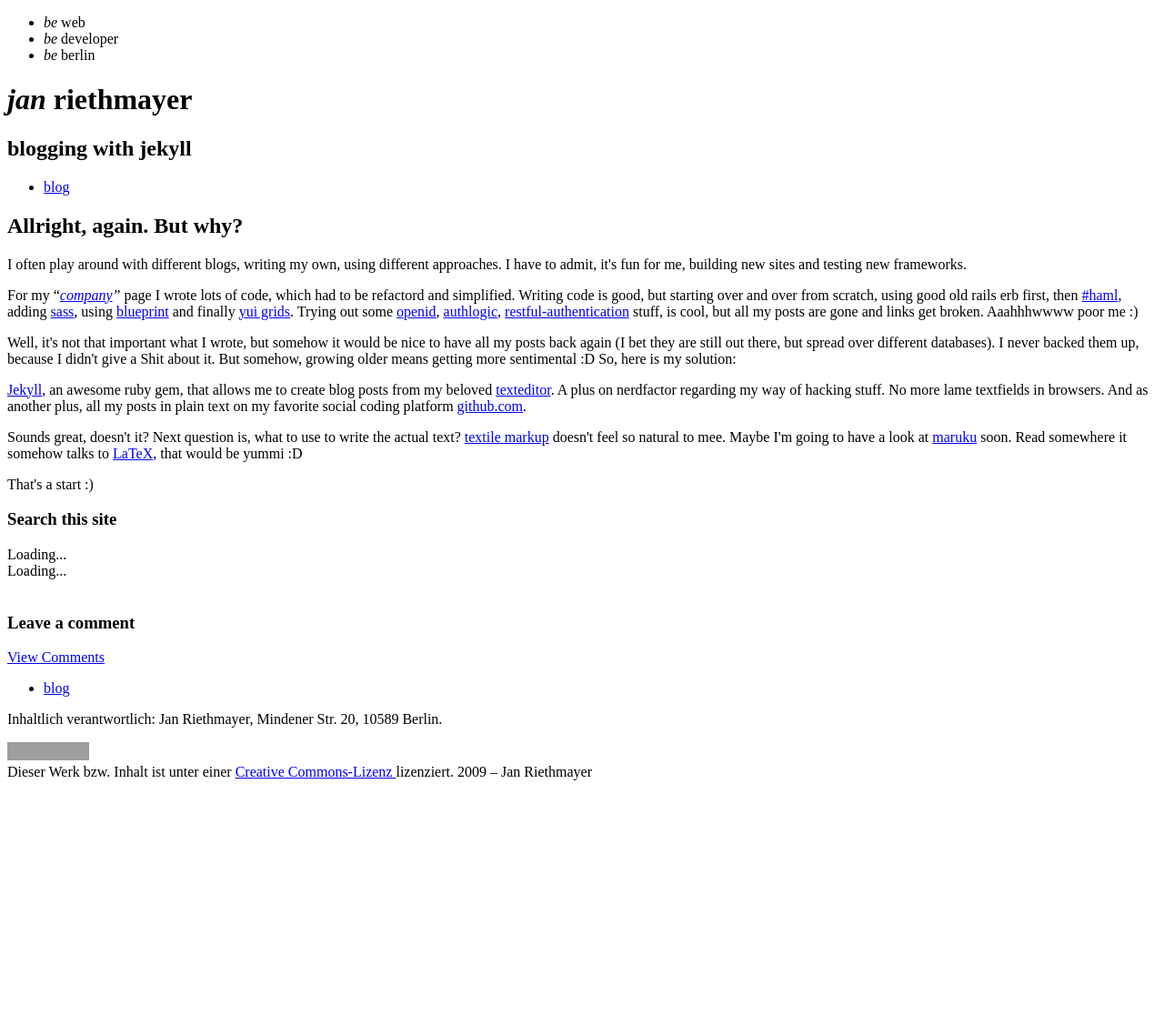
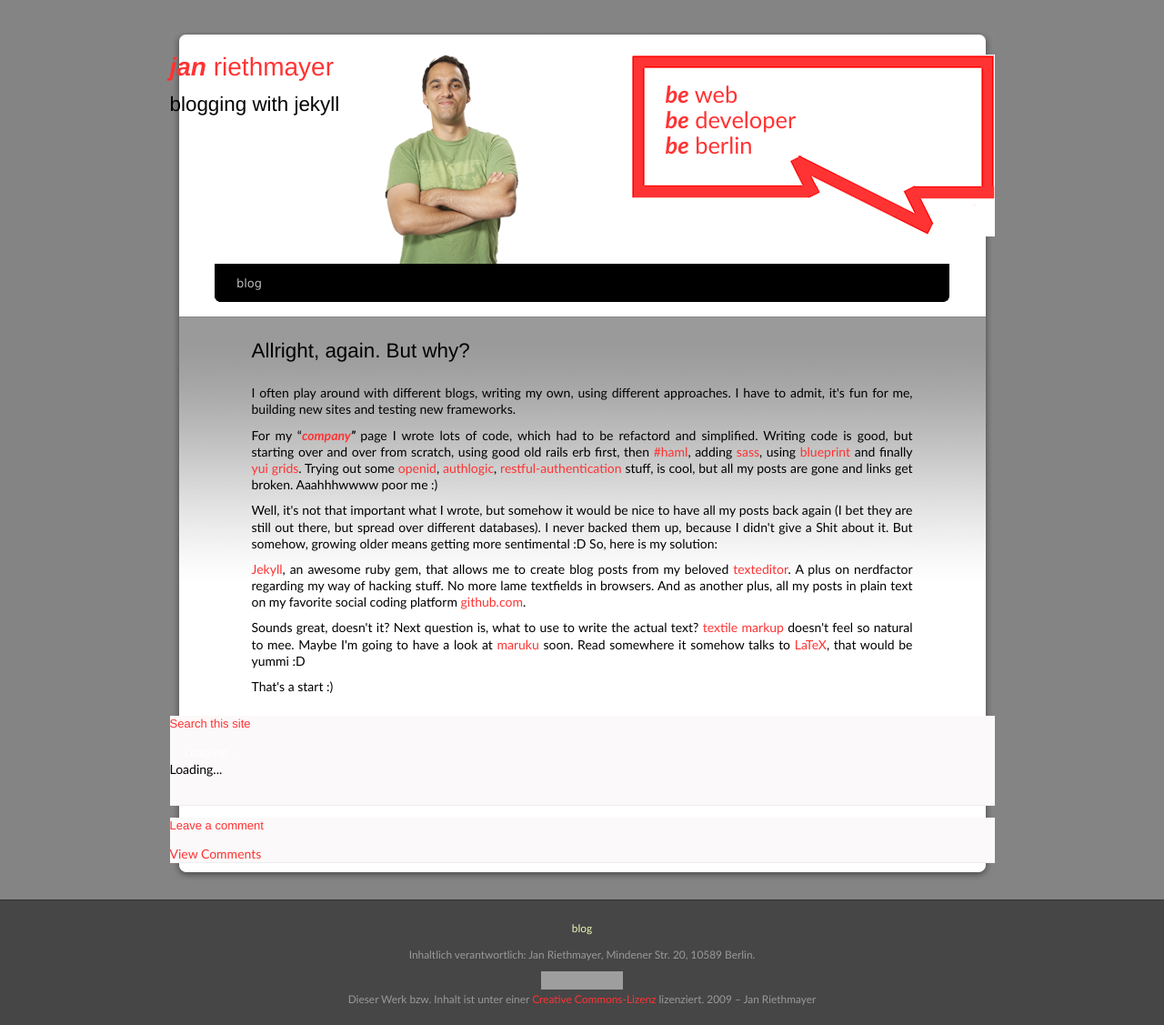
Before and after one commit to riethmayer/riethmayer.github.io, a Jekyll site: the page built from _posts/2009-08-10-bloggin-with-jekyll.html, in a window 1280 px wide. Shown: the whole page at 91% size. Built offline with Jekyll 4.4.1, drawn with Linux system fonts in a browser that asks for light colours; Markdown is read by kramdown in place of the engine named in the settings; comment, search, counter and statistics services are not loaded; a style sheet for code colours, icons or effects is not loaded; before the commit the page ends 900 px from its top, so only the background shows below that; grey boxes are pictures that could not be loaded.

Commit message:
change base uri

```diff
--- a/_layouts/default.html
+++ b/_layouts/default.html
@@ -7,8 +7,8 @@
       {{ page.title }} / jan riethmayer
     </title>
     <link rel="stylesheet" type="text/css" href="http://yui.yahooapis.com/2.6.0/build/reset-fonts-grids/reset-fonts-grids.css" title="yui grids" charset="utf-8"/>
-    <link rel="stylesheet" href="css/syntax.css" type="text/css" />
-    <link rel="stylesheet" href="css/style1/screen.css" type="text/css" media="all" charset="utf-8">
+    <link rel="stylesheet" href="/css/syntax.css" type="text/css" />
+    <link rel="stylesheet" href="/css/style1/screen.css" type="text/css" media="all" charset="utf-8">
     <meta name="author" content="Jan Riethmayer" />
   </head>
   <body>
```
